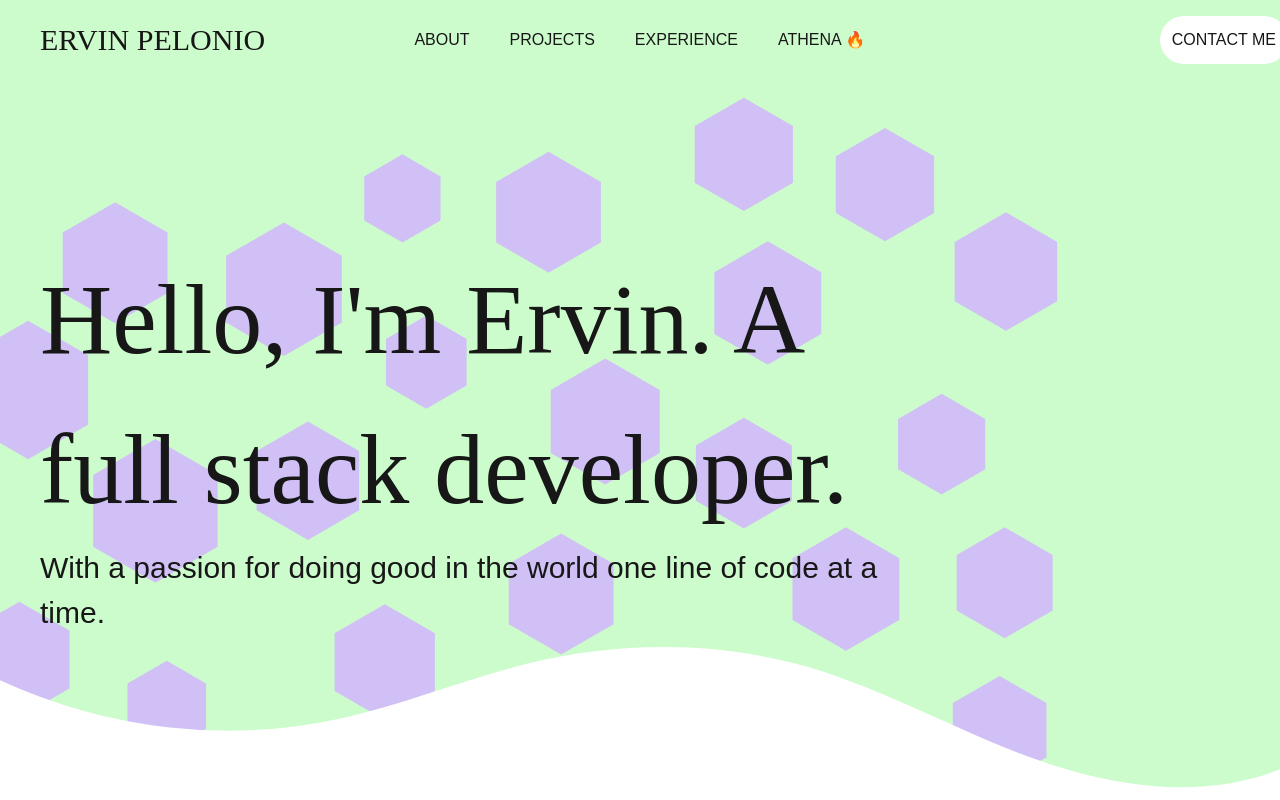
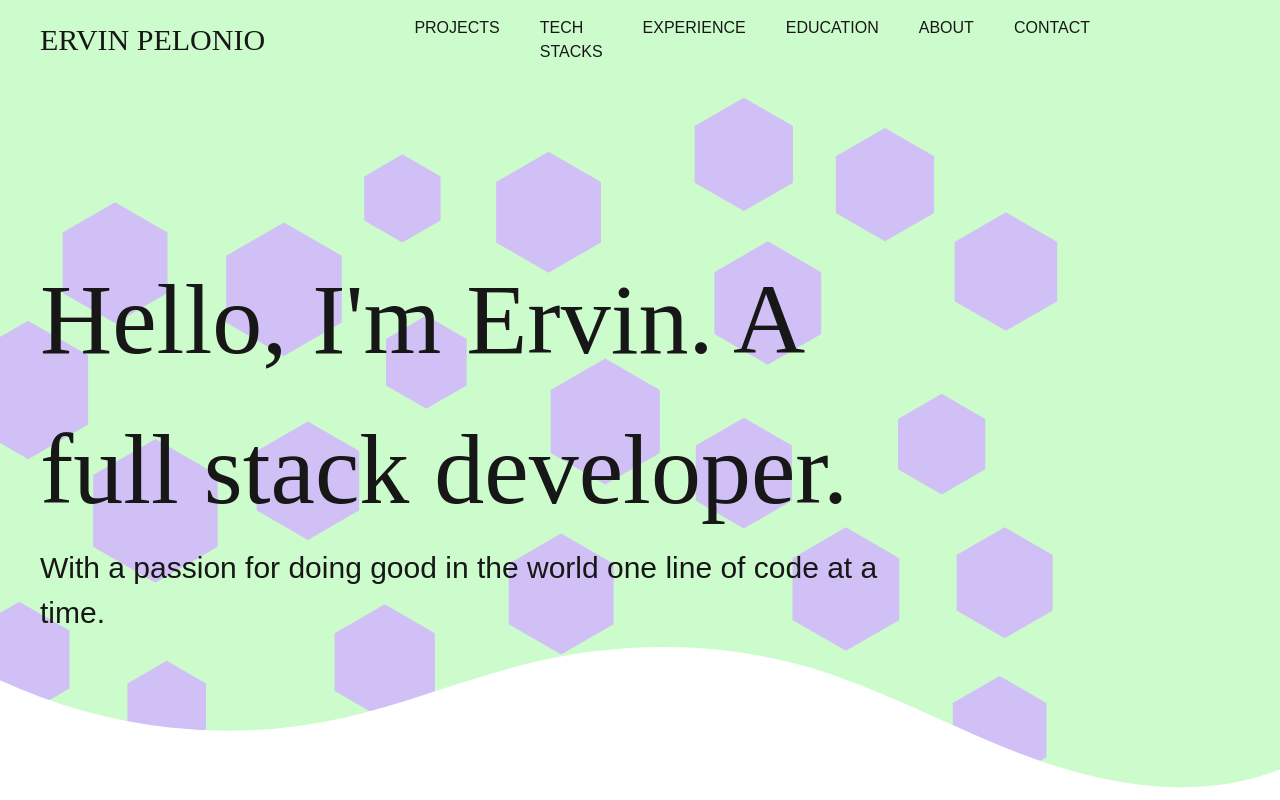
Before and after one commit to enpelonio/my-portfolio, a Next.js app: page / in a window 1280 px wide. Shown: the top 800 px of the page. Built offline with nearby package versions, Linux system fonts and the light colour scheme.

Commit message:
email and header fixes

```diff
--- a/app/api/contact/route.js
+++ b/app/api/contact/route.js
@@ -23,7 +23,7 @@ export const POST = async (req) => {
       from: `"${name}" <${email}>`,
       to: process.env.RECIPIENT_EMAIL, // Your email address
       subject: "New Contact Form Submission",
-      text: message,
+      text: "Email address:\n" + email + "\n\nMessage: \n" + message,
     });
 
     return new Response(JSON.stringify({ success: "Message sent" }), {
--- a/components/Contact.js
+++ b/components/Contact.js
@@ -89,8 +89,6 @@ const Contact = () => {
             </form>
           </div>
         </div>
-
-        {status && <p className="mt-4 text-sm">{status}</p>}
       </div>
     </div>
   );
--- a/components/Header.js
+++ b/components/Header.js
@@ -8,7 +8,7 @@ const Header = () => {
 
   return (
     <header className="bg-base text-neutral sticky top-0 z-50">
-      <div className="container mx-6 px-4 py-4 flex items-center justify-between">
+      <div className="container mx-6 px-4 py-4 flex items-center justify-between md:justify-start">
         {/* Logo/Name */}
         <div className="text-3xl font-heading w-[30%]">
           <Link href="/" legacyBehavior>
@@ -43,28 +43,24 @@ const Header = () => {
         <nav
           className={`md:flex hidden lg:space-x-10 md:space-x-6 lg:w-[50%] w-[70%]`}
         >
-          <Link href="#about" legacyBehavior>
-            <a className="hover:text-accent ">ABOUT</a>
-          </Link>
           <Link href="#projects" legacyBehavior>
-            <a className="hover:text-accent">PROJECTS</a>
+            <a className="hover:text-secondary font-body">PROJECTS</a>
           </Link>
           <Link href="#techstacks" legacyBehavior>
-            <a className="hover:text-accent">EXPERIENCE</a>
+            <a className="hover:text-secondary font-body">TECH STACKS</a>
           </Link>
-          <Link href="#athena" legacyBehavior>
-            <a className="hover:text-accent">ATHENA 🔥</a>
+          <Link href="#experience" legacyBehavior>
+            <a className="hover:text-secondary font-body">EXPERIENCE</a>
+          </Link>
+          <Link href="#education" legacyBehavior>
+            <a className="hover:text-secondary font-body">EDUCATION</a>
+          </Link>
+          <Link href="#aboutme" legacyBehavior>
+            <a className="hover:text-secondary font-body">ABOUT</a>
           </Link>
           <Link href="#contact" legacyBehavior>
-            <a className="hover:text-accent lg:hidden">CONTACT</a>
+            <a className="hover:text-secondary font-body">CONTACT</a>
           </Link>
-        </nav>
-        <nav className={`lg:flex hidden w-[20%] justify-end`}>
-          <div className="bg-white p-3 rounded-full">
-            <Link href="/contact" legacyBehavior>
-              <a className="hover:text-accent font-medium">CONTACT ME</a>
-            </Link>
-          </div>
         </nav>
       </div>
 
@@ -72,23 +68,26 @@ const Header = () => {
       <div
         className={`${
           isOpen ? "block" : "hidden"
-        } absolute top-[4rem] left-0 w-full bg-base z-40`}
+        } absolute top-[6rem] left-0 w-full bg-base z-40`}
       >
         <nav className="px-4 py-2 space-y-2">
-          <Link href="#about" legacyBehavior>
-            <a className="block hover:text-accent">ABOUT</a>
+          <Link href="#projects" legacyBehavior>
+            <a className="block hover:text-secondary">PROJECTS</a>
           </Link>
-          <Link href="/projects" legacyBehavior>
-            <a className="block hover:text-accent">PROJECTS</a>
+          <Link href="#techstacks" legacyBehavior>
+            <a className="block hover:text-secondary">TECH STACKS</a>
           </Link>
           <Link href="#experience" legacyBehavior>
-            <a className="block hover:text-accent">EXPERIENCE</a>
+            <a className="block hover:text-secondary">EXPERIENCE</a>
           </Link>
-          <Link href="#athena" legacyBehavior>
-            <a className="block hover:text-accent">ATHENA 🔥</a>
+          <Link href="#education" legacyBehavior>
+            <a className="block hover:text-secondary">EDUCATION</a>
           </Link>
-          <Link href="/contact" legacyBehavior>
-            <a className="block hover:text-accent">CONTACT ME</a>
+          <Link href="#aboutme" legacyBehavior>
+            <a className="block hover:text-secondary">ABOUT</a>
+          </Link>
+          <Link href="#contact" legacyBehavior>
+            <a className="block hover:text-secondary">CONTACT</a>
           </Link>
         </nav>
       </div>
```
